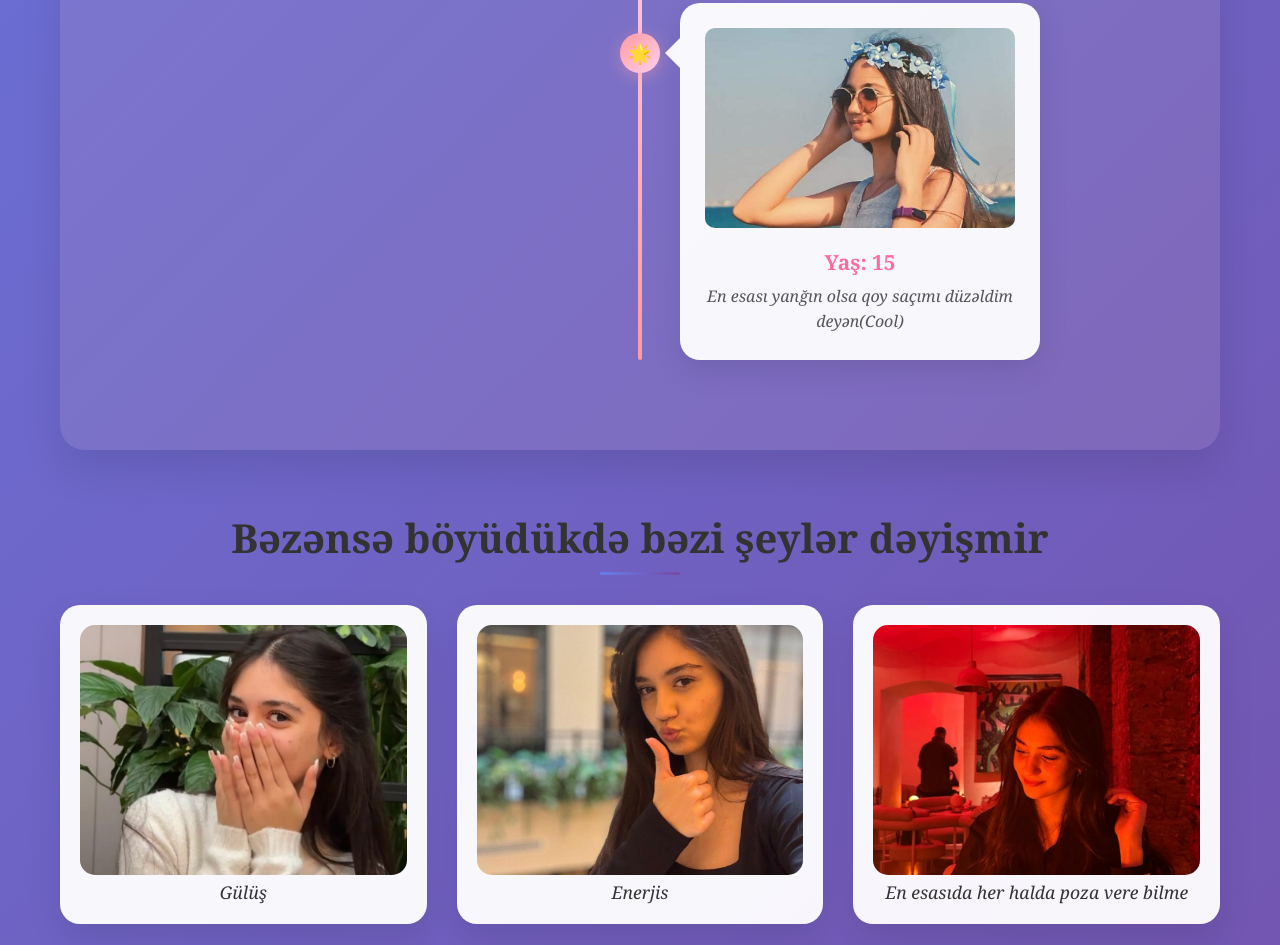
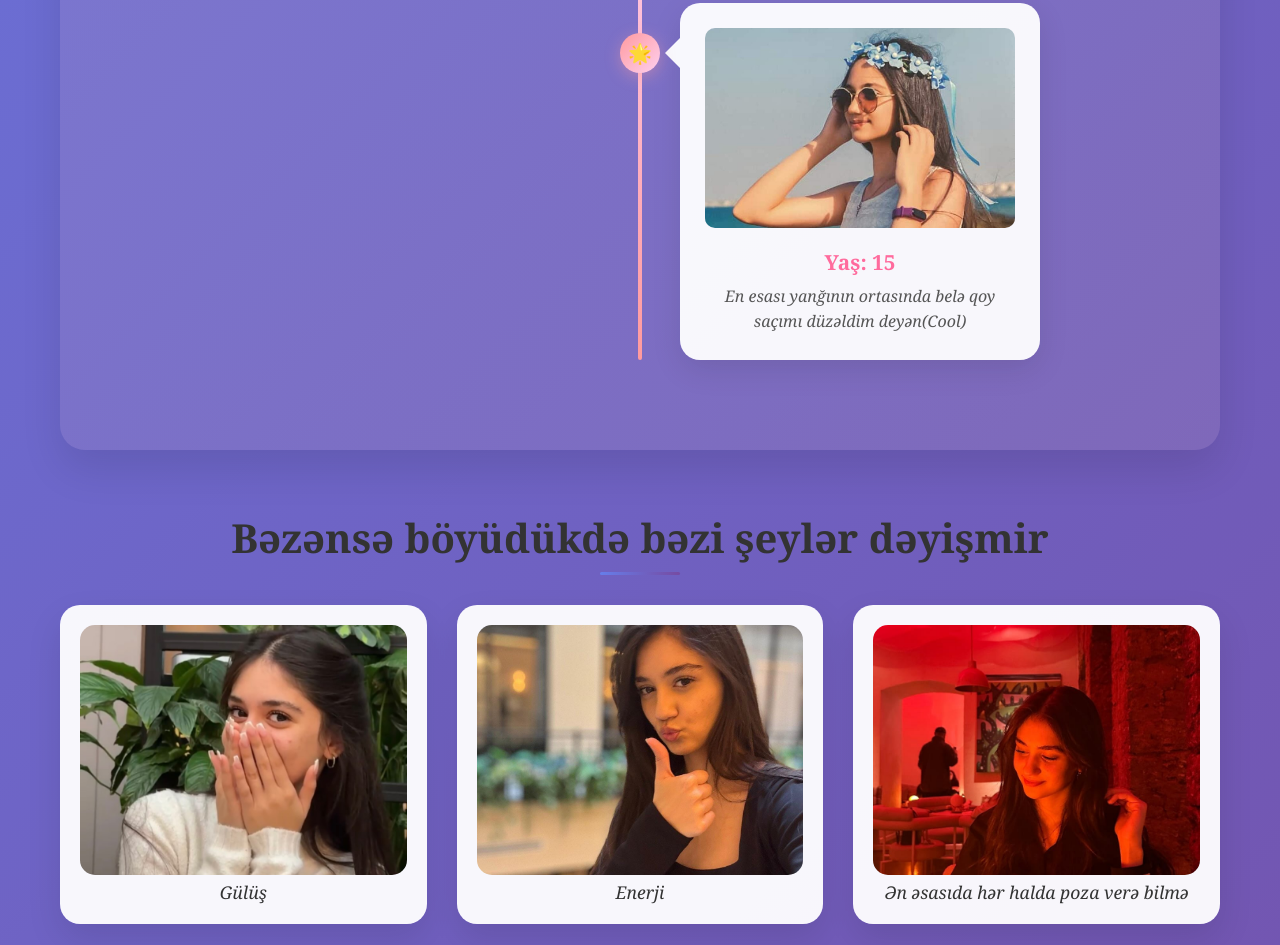
Before and after one commit to ZSamilov/Fifis_Happy_Birthday, a plain HTML site: page index.html in a window 1280 px wide. Shown: the part 1655-2600 px from the top of the page. Drawn offline with Linux system fonts and the light colour scheme.

Commit message:
come corrected mistakes

```diff
--- a/index.html
+++ b/index.html
@@ -64,7 +64,7 @@
                             <img src="photo4.jpg" alt="Didan yeniyetmə" style="width: 100%; height: 200px; object-fit: cover; border-radius: 10px; object-position: top;">
                             <div class="photo-info">
                                 <h3 class="photo-age">Yaş: 15</h3>
-                                <p class="photo-description">En esası yanğın olsa qoy saçımı düzəldim deyən(Cool)</p>
+                                <p class="photo-description">En esası yanğının ortasında belə qoy saçımı düzəldim deyən(Cool)</p>
                             </div>
                         </div>
                     </div>
@@ -81,11 +81,11 @@
                 </div>
                 <div class="photo-card">
                     <img src="photo6.jpg" alt="Əyləncəli anlar" style="width: 100%; height: 250px; object-fit: cover; border-radius: 15px;">
-                    <p class="photo-caption">Enerjis</p>
+                    <p class="photo-caption">Enerji</p>
                 </div>
                 <div class="photo-card">
                     <img src="photo7.jpg" alt="Xatirələr" style="width: 100%; height: 250px; object-fit: cover; border-radius: 15px;">
-                    <p class="photo-caption">En esasıda her halda poza vere bilme</p>
+                    <p class="photo-caption">Ən əsasıda hər halda poza verə bilmə</p>
                 </div>
             </div>
         </section>
```
